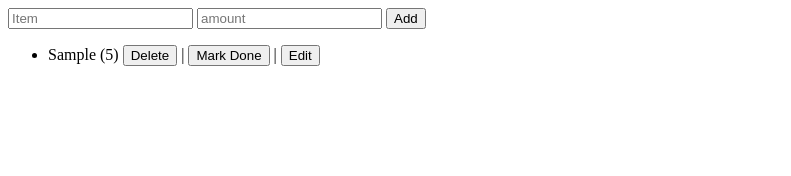
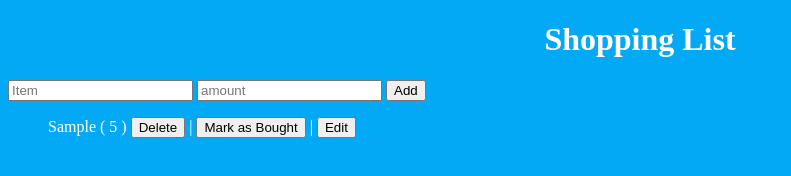
Before and after one commit to Screechie/shopping, a plain HTML site: page index.html in a window 1280 px wide. Both pictures are taken after typing "Sample", "5" into the empty fields and a click on the button "Add". Shown: the whole page, without its empty margins (0-791 px from the left). Drawn offline with Linux system fonts and the light colour scheme.

Commit message:
Modify Mark as bought

```diff
--- a/app.js
+++ b/app.js
@@ -1,5 +1,4 @@
-$(document).ready(
-    function(){
+$(document).ready(function(){
 
         $('form').submit( function(event){
             event.preventDefault();
@@ -10,29 +9,26 @@ $(document).ready(
 
 
             if ( item === "" ){
-                alert("Your item is empty");
+                alert("You must enter an item!");
             } else if (amount === ""){
-                alert("You need an amount");
+                alert("Please enter an amount!");
             } else {
-                //Create list elements and buttons with specific ids
-
-                $("ul.items").append("<li> <span class='edit'>"+ item + "</span> (" + amount + ") " +
-                "<button class = 'dl'>Delete</button> | <button class ='md'>Mark Done</button>"+
-                 " | <button class = 'ed'>Edit</button></li>");
+                //Create list elements and buttons with specific classes
+                $("ul.items").append("<li> <span class='edit'>"+ item + "</span>" +"<span> ( " +amount + " )</span> " +
+                "<button class = 'dl'>Delete</button> | <button class ='md'>Mark as Bought</button>"+
+                 " | <button class = 'ed'>Edit</button></li></br>");
 
 
 
                 $("input").val(""); //Clear input after submit
 
 
+
                 //Strike completed items
                 $("button.md").on('click',function(){
-                    $(this).parent().addClass("strike");
-                    $(this).siblings().addClass("strike");
-                    $(this).addClass("strike");
-                    $(this).parent().css({"background-color":"green", "color":"#FFFFFF"});
-
-                })
+                    $(this).siblings("span").addClass("strike");
+                    $(this).siblings("span").css({"background-color":"green", "color":"#FFFFFF"});
+                });
 
 
                 //Delete an item from the list
--- a/index.html
+++ b/index.html
@@ -3,18 +3,21 @@
 <head>
     <meta charset="UTF-8">
     <title>Shopping List</title>
+    <link rel="stylesheet" href="styles.css">
     <script src='jquery-2.1.4.min.js'></script>
     <script src='app.js'></script>
-    <link rel="stylesheet" href="styles.css">
 </head>
 <body>
+    <center>
+        <h1>Shopping List</h1>
+    </center>
+
     <div class="content">
 
         <form action="">
             <input type="text" placeholder="Item">
             <input type="number" placeholder="amount">
             <button>Add</button>
-
         </form>
 
         <ul class='items'>
--- a/styles.css
+++ b/styles.css
@@ -2,6 +2,15 @@
     text-decoration: line-through;
 }
 
-ul.items{
-	display: inline-block;
+ul.items li{
+	list-style: none;
+	color:#FFFFFF;
 }
+
+h1{
+	color: #FFFFFF;
+}
+
+body{
+	background-color: #03A9F4;
+}
```
